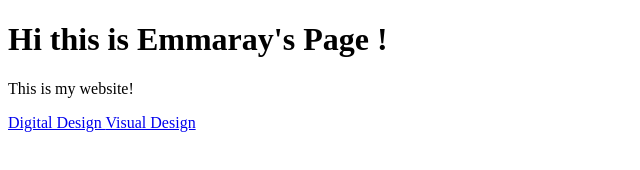
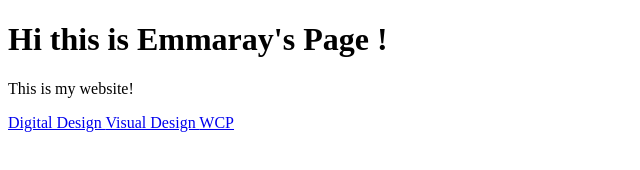
Before and after one commit to Emmarayyyy/Emmarayyyy.github.io, a plain HTML site: page index.html in a window 1280 px wide. Shown: the full height of the page, 0-640 px from the left. Drawn offline with Linux system fonts and the light colour scheme.

Commit message:
Update index.html

```diff
--- a/index.html
+++ b/index.html
@@ -13,6 +13,7 @@
       <p> This is my website! </p>
     <a href = "digitaldesign.html"> Digital Design </a>
     <a href = "visualdesign.html"> Visual Design </a>
+     <a href = "wcp.html"> WCP </a>
 
 
   </body>
```
